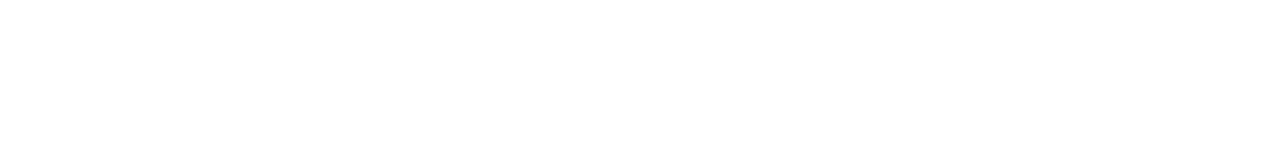
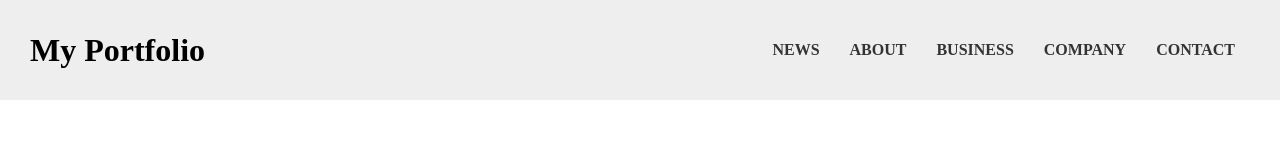
Before and after one commit to naho0201/portfolio, a plain HTML site: page index.html in a window 1280 px wide. Drawn offline with Linux system fonts and the light colour scheme.

Commit message:
header仮

```diff
--- a/index.html
+++ b/index.html
@@ -1,5 +1,6 @@
 <!DOCTYPE html>
 <html lang="ja">
+
 <head>
     <meta charset="UTF-8" />
     <meta name="viewport" content="width=device-width, initial-scale=1.0" />
@@ -9,7 +10,16 @@
 </head>
 
 <body>
-    <header>
-
-    </header>
+    <header id="header">
+        <h1 class="logo">My Portfolio</h1>
+        <nav>
+          <ul class="nav__list">
+            <li class="nav__item"><a href="#">NEWS</a></li>
+            <li class="nav__item"><a href="#">ABOUT</a></li>
+            <li class="nav__item"><a href="#">BUSINESS</a></li>
+            <li class="nav__item"><a href="#">COMPANY</a></li>
+            <li class="nav__item"><a href="#">CONTACT</a></li>
+          </ul>
+        </nav>
+      </header>
 </body>
--- a/style.css
+++ b/style.css
@@ -0,0 +1,36 @@
+/* ヘッダー */
+
+body {
+    margin: 0;
+    padding: 0;
+  }
+  a {
+    text-decoration: none;
+  }
+
+  /* header */
+
+  #header {
+    width: 100%;
+    height: 100px;
+    background-color: #eee;
+    display: flex;
+    align-items: center;
+    justify-content: space-between;
+    padding: 0 30px;
+    position: fixed;
+    top: 0;
+    box-sizing: border-box;
+  }
+  #header .nav__list {
+    list-style: none;
+    display: flex;
+  }
+  #header .nav__item a {
+    padding: 10px 15px;
+    color: #333;
+    font-weight: bold;
+  }
+  #header .nav__item a:hover {
+    text-decoration: underline;
+  }
```
